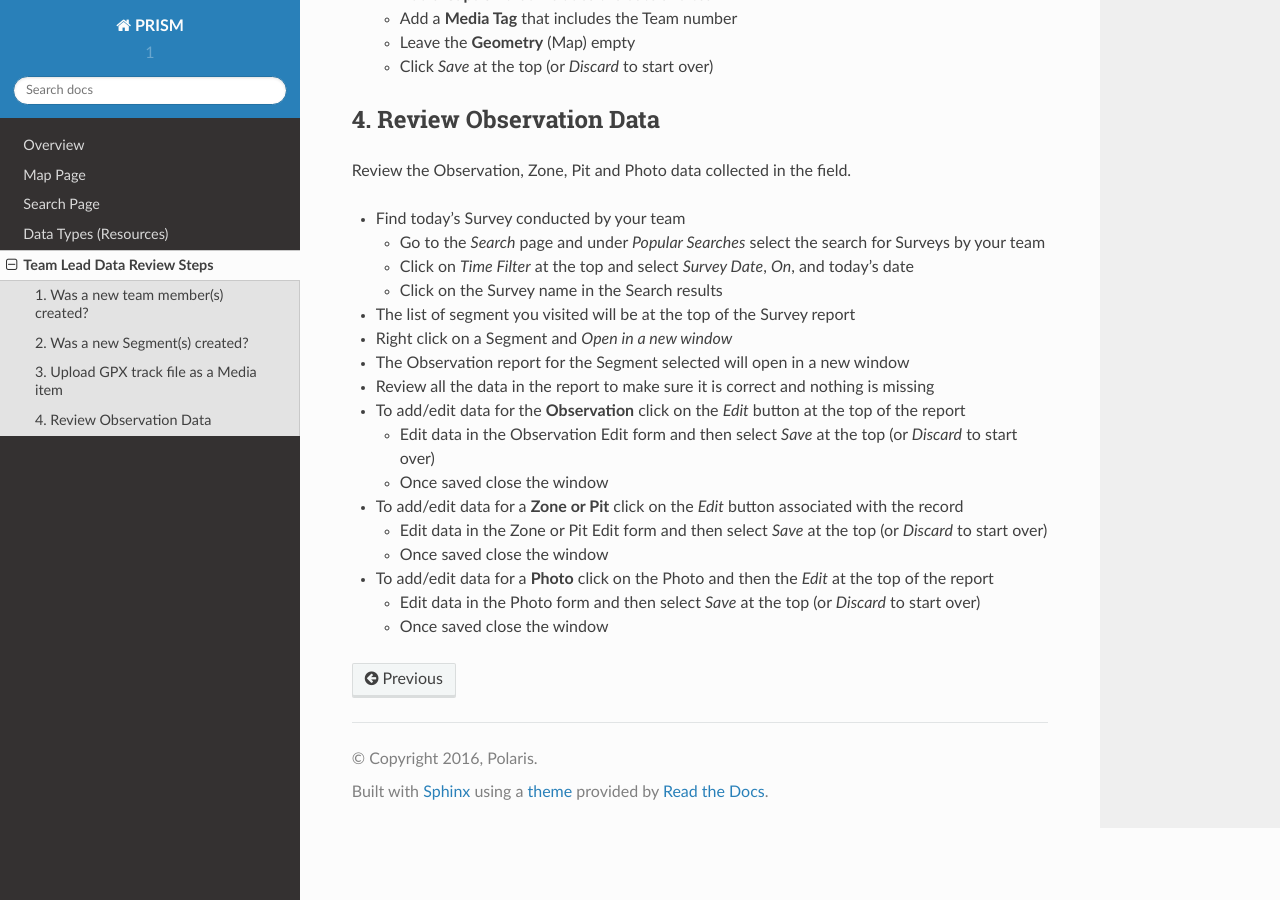
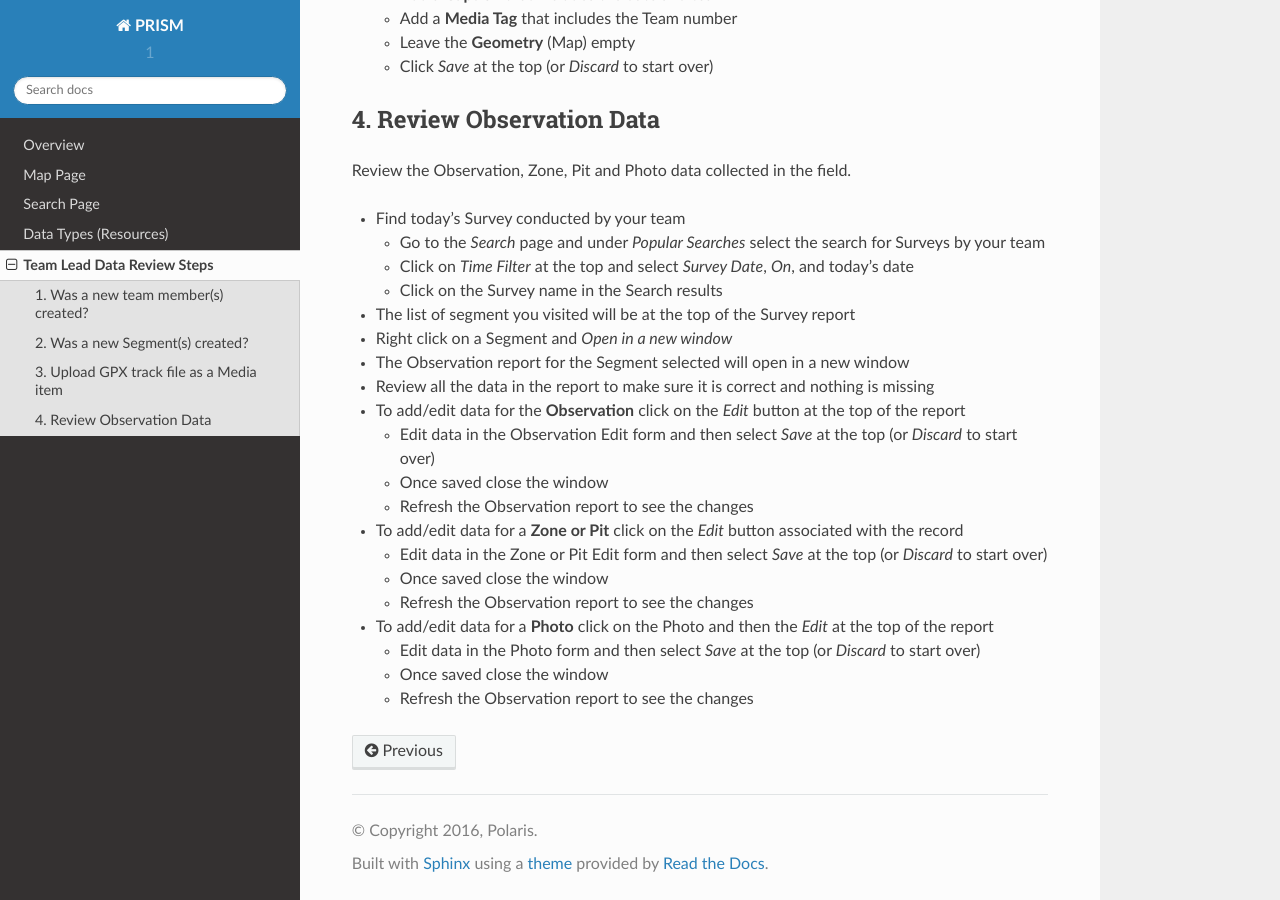
Before and after one commit to agraham/PRISM_rtd, a Sphinx documentation site: the page built from docs/teamlead.rst, in a window 1280 px wide and 900 px high, scrolled down 1425 px. Built offline with Sphinx 7.4.7 and the Read the Docs theme 2.0.0, drawn with Linux system fonts in a browser that asks for light colours.

Commit message:
Update teamlead.rst

```diff
--- a/docs/teamlead.rst
+++ b/docs/teamlead.rst
@@ -75,13 +75,16 @@ Review the Observation, Zone, Pit and Photo data collected in the field.
 
   * Edit data in the Observation Edit form and then select *Save* at the top (or *Discard* to start over)
   * Once saved close the window
+  * Refresh the Observation report to see the changes
 
 - To add/edit data for a **Zone or Pit** click on the *Edit* button associated with the record
 
   * Edit data in the Zone or Pit Edit form and then select *Save* at the top (or *Discard* to start over)
   * Once saved close the window
+  * Refresh the Observation report to see the changes
 
 - To add/edit data for a **Photo** click on the Photo and then the *Edit* at the top of the report
 
   * Edit data in the Photo form and then select *Save* at the top (or *Discard* to start over)
   * Once saved close the window
+  * Refresh the Observation report to see the changes
```
